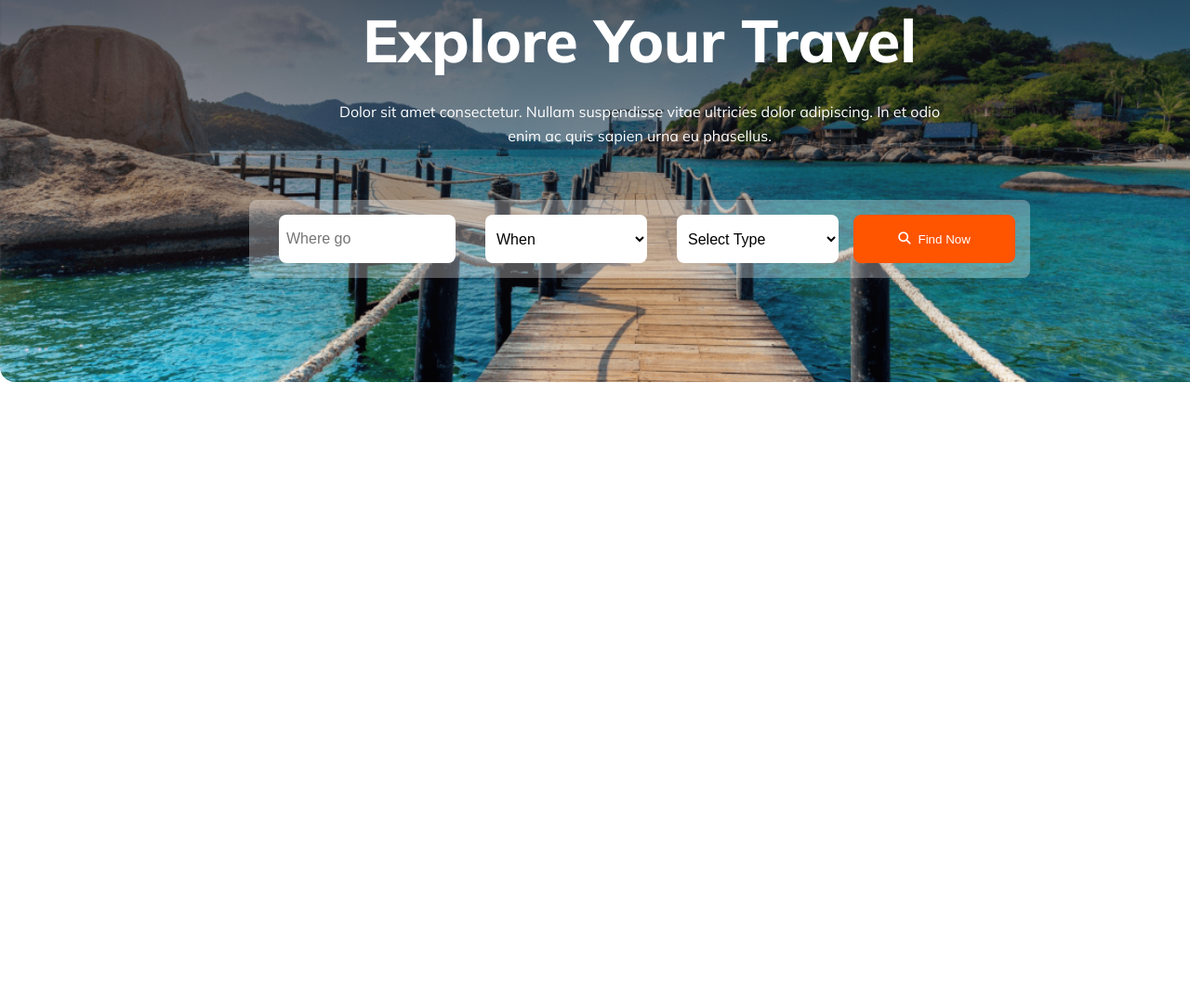
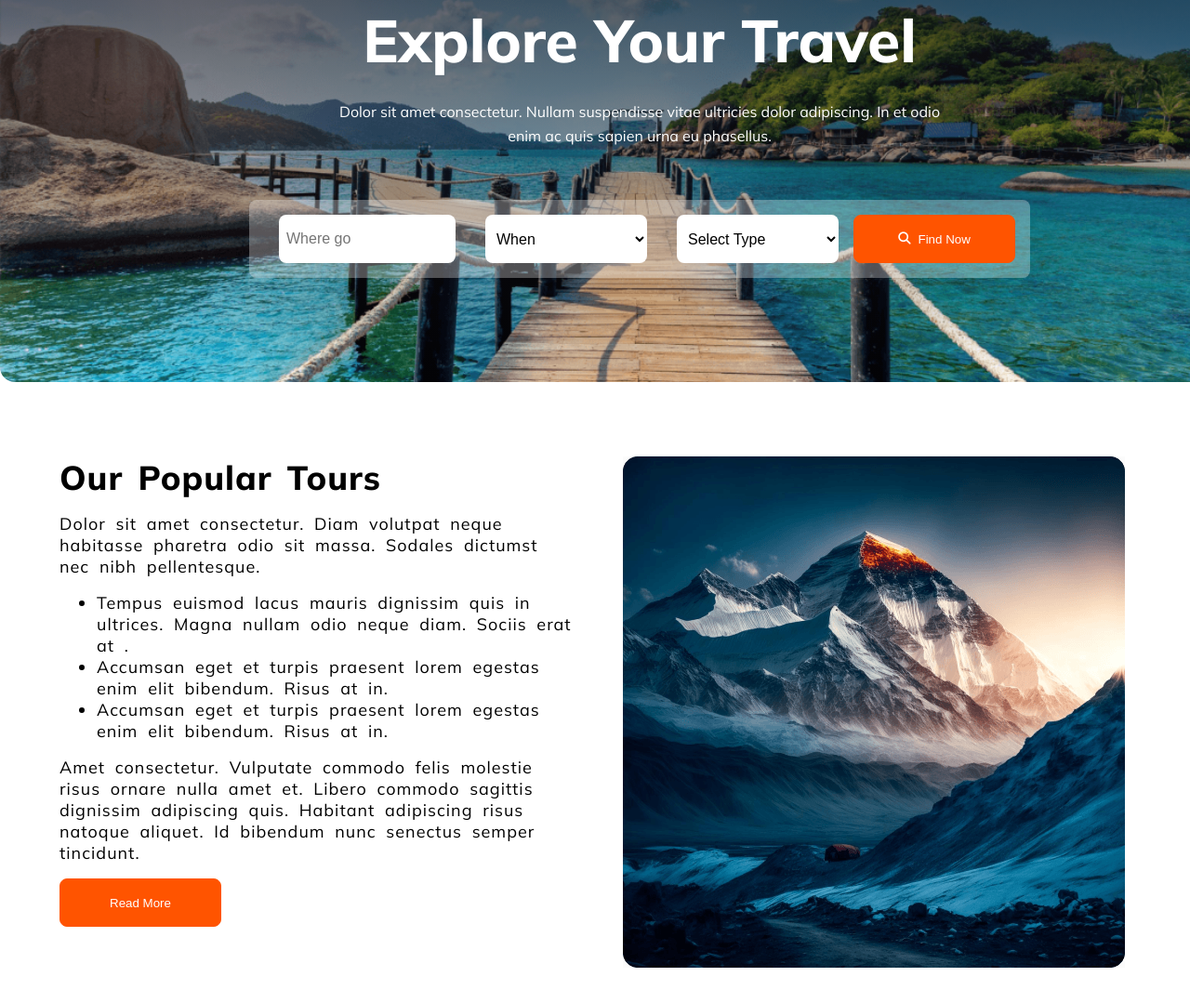
Before and after one commit to Khalid-Saifullaha/hero-travel, a plain HTML site: page index.html in a window 1280 px wide. Shown: the part 325-1404 px from the top of the page at 93% size. Before the commit the page ends 816 px from the top, so only its background shows below. Drawn offline with Linux system fonts and the light colour scheme.

Commit message:
added populor section

```diff
--- a/index.html
+++ b/index.html
@@ -45,5 +45,24 @@
             </div>
         </div>
     </section>
+
+    <!-- our popular tours -->
+     <section class="container popular-section">
+        <div class="text-content">
+            <h3>Our Popular Tours</h3>
+            <p>Dolor sit amet consectetur. Diam volutpat neque habitasse pharetra odio sit massa. Sodales dictumst nec nibh pellentesque.</p>
+            <ul>
+                <li>Tempus euismod lacus mauris dignissim quis in ultrices. Magna nullam odio neque diam. Sociis erat at .</li>
+                <li> Accumsan eget et turpis praesent lorem egestas enim elit bibendum. Risus at in.</li>
+                <li> Accumsan eget et turpis praesent lorem egestas enim elit bibendum. Risus at in.</li>
+            </ul>
+            <p>Amet consectetur. Vulputate commodo felis molestie risus
+                ornare nulla amet et. Libero commodo sagittis dignissim adipiscing quis. Habitant adipiscing risus natoque aliquet. Id bibendum nunc senectus semper tincidunt. </p>
+            <button class="btn-primary">Read More</button>
+        </div>
+        <div class="image">
+            <img src="./Images/Rectangle-4.png" alt="">
+        </div>
+     </section>
 </body>
 </html>
--- a/styels/style.css
+++ b/styels/style.css
@@ -128,3 +128,34 @@ select {
     color: rgb(255, 255, 255);
     background: rgb(255, 84, 0);
 }
+
+/* popular section */
+
+.popular-section {
+    display: grid;
+    grid-template-columns: 1fr 1fr;
+    gap: 3rem;
+}
+
+.text-content {
+    display: flex;
+    flex-direction: column;
+    gap: 1rem;
+   text-align: left;
+
+}
+
+.text-content h3 {
+    text-align: left;
+}
+.text-content {
+    font-size: 16px;
+    line-height: 24px;
+    word-spacing: 5px;
+    letter-spacing: 1px;
+}
+
+.text-content img {
+    width: 540px;
+    height: 550px;
+}
```
Also changed, not shown: Images/Group-39.png (renamed from Images/Group 39.png), Images/Group-40.png (renamed from Images/Group 40.png), Images/Group-40089.png (renamed from Images/Group 40089.png), Images/Rectangle-10.png (renamed from Images/Rectangle 10.png), Images/Rectangle-11.png (renamed from Images/Rectangle 11.png), Images/Rectangle-4.png (renamed from Images/Rectangle 4.png), Images/Rectangle-5.png (renamed from Images/Rectangle 5.png), Images/Rectangle-6.png (renamed from Images/Rectangle 6.png), Images/Rectangle-7.png (renamed from Images/Rectangle 7.png), Images/Rectangle-8.png (renamed from Images/Rectangle 8.png), Images/Rectangle-8a.png (renamed from Images/Rectangle 8 (1).png), Images/Rectangle-9.png (renamed from Images/Rectangle 9.png).
